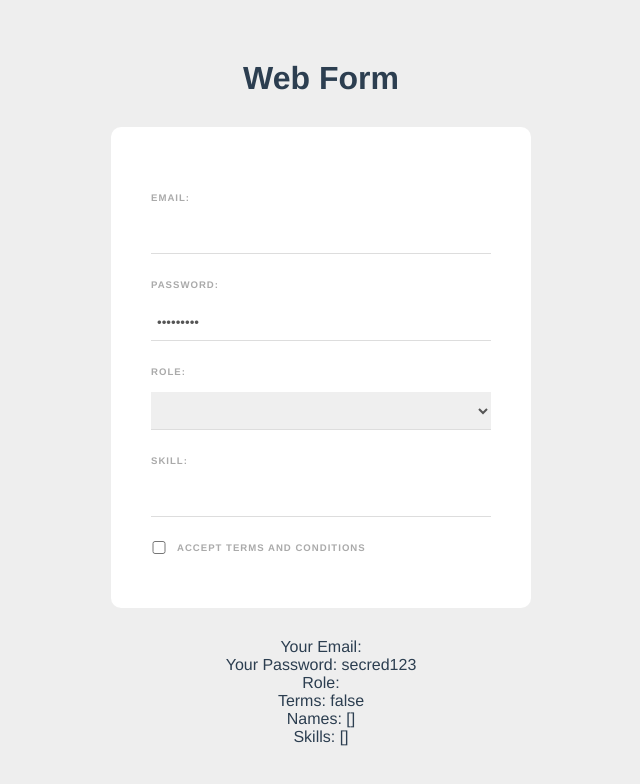
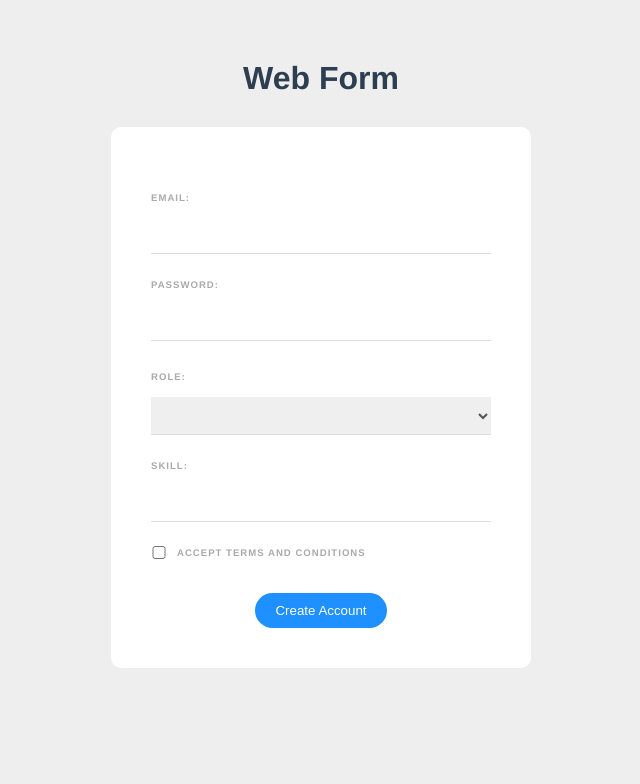
Before and after one commit to unizef/vue-web-form, a Vue app: page / in a window 1280 px wide. Shown: the top 784 px of the page, without its empty margins (319-959 px from the left). Built offline with nearby package versions, Linux system fonts and the light colour scheme.

Commit message:
added submit event, prevent modifier and password validation

```diff
--- a/src/components/SignupForm.vue
+++ b/src/components/SignupForm.vue
@@ -1,12 +1,13 @@
 <template>
   <div>
-    <form>
+    <form @submit.prevent="handleSubmit">
       <!-- Input Fields -->
       <label for="">Email:</label>
-      <input type="email" required v-model="email" />
+      <input type="email" required v-model.trim="email" />
 
       <label for="">Password:</label>
       <input type="password" required v-model="password" />
+      <div class="msg">{{ passwordError }}</div>
 
       <!-- Select Boxes -->
       <label for="">Role:</label>
@@ -17,7 +18,7 @@
 
       <!-- Keyup Input Field -->
       <label>Skill:</label>
-      <input type="text" v-model="tempSkill" @keyup.ctrl="addSkill" />
+      <input type="text" v-model.trim="tempSkill" @keyup.ctrl="addSkill" />
       <div
         v-for="skill in skills"
         :key="skill"
@@ -32,14 +33,12 @@
         <input type="checkbox" v-model="terms" required />
         <label>Accept terms and conditions</label>
       </div>
+
+      <!-- Submit Form -->
+      <div class="submit">
+        <button>Create Account</button>
+      </div>
     </form>
-
-    <p>Your Email: {{ email }}</p>
-    <p>Your Password: {{ password }}</p>
-    <p>Role: {{ role }}</p>
-    <p>Terms: {{ terms }}</p>
-    <p>Names: {{ names }}</p>
-    <p>Skills: {{ skills }}</p>
   </div>
 </template>
 
@@ -49,12 +48,13 @@ export default {
   data() {
     return {
       email: "",
-      password: "secred123",
+      password: "",
       role: "",
       terms: false,
       names: [],
       tempSkill: "",
       skills: [],
+      passwordError: "",
     };
   },
   methods: {
@@ -70,6 +70,14 @@ export default {
       this.skills = this.skills.filter((item) => {
         return skill !== item;
       });
+    },
+    handleSubmit(e) {
+      console.log(e);
+      // validate password
+      this.passwordError =
+        this.password.length > 5
+          ? ""
+          : "Password must be at least 6 chars long";
     },
   },
 };
@@ -113,6 +121,11 @@ input[type="checkbox"] {
   top: 3px;
 }
 
+.msg {
+  margin-top: 5px;
+  color: firebrick;
+}
+
 .pill {
   display: inline-block;
   margin: 20px 10px 0 0;
@@ -125,4 +138,17 @@ input[type="checkbox"] {
   color: #777;
   cursor: pointer;
 }
+
+button {
+  background: dodgerblue;
+  border: 0;
+  padding: 10px 20px;
+  margin-top: 20px;
+  color: white;
+  border-radius: 20px;
+}
+
+.submit {
+  text-align: center;
+}
 </style>
```
